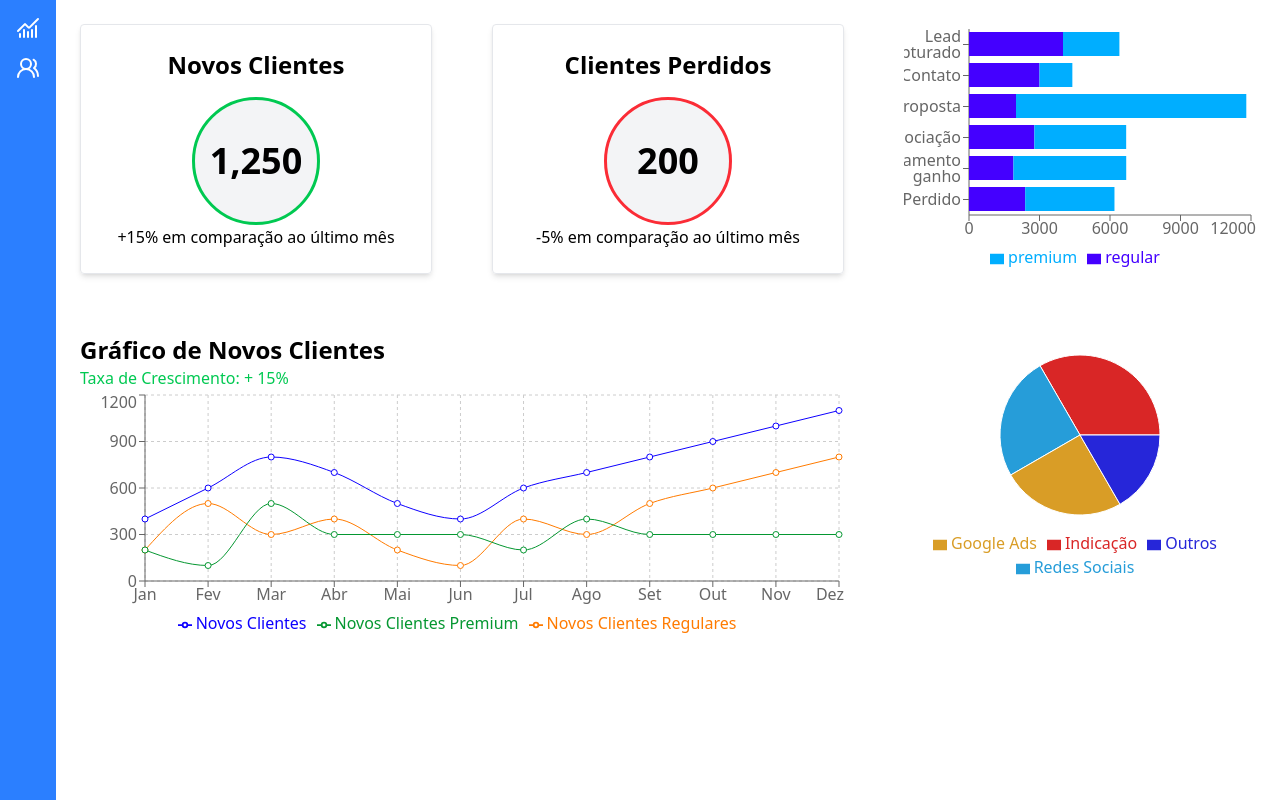
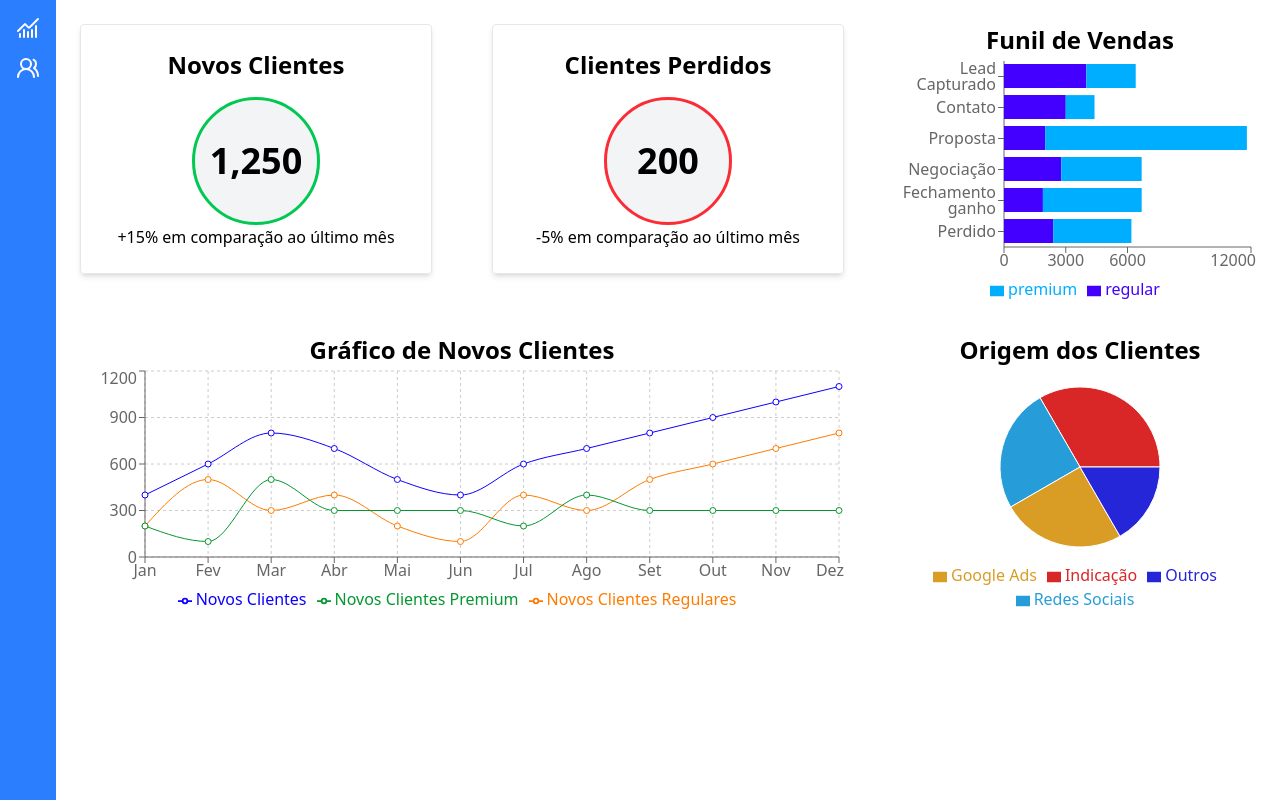
Before and after one commit to guilhermegodoydev/crm, a React (Vite) app in the folder client/: page / in a window 1280 px wide. Built offline with nearby package versions, Linux system fonts and the light colour scheme.

Commit message:
Adicionando classe css

```diff
--- a/client/src/components/Card.jsx
+++ b/client/src/components/Card.jsx
@@ -6,7 +6,7 @@ export default function Card({ titulo, valor, taxaCrescimento}) {
 
     return (
         <div className="flex flex-col items-center justify-center p-6 rounded shadow-md border border-gray-200">
-            <h1 className="text-2xl font-semibold">{titulo}</h1>
+            <h2>{titulo}</h2>
             <div className={`border-3 flex items-center justify-center size-32 rounded-full mt-4 bg-gray-100 ${positivo ? "border-green-500" : "border-red-500"}`}>
                 <p className="text-4xl font-bold">{valor}</p>
             </div>
--- a/client/src/components/graficos/Funil.jsx
+++ b/client/src/components/graficos/Funil.jsx
@@ -1,4 +1,4 @@
-import { Bar, BarChart, Legend, ResponsiveContainer, Tooltip, XAxis, YAxis } from "recharts";
+import { Bar, BarChart, LabelList, Legend, ResponsiveContainer, Tooltip, XAxis, YAxis } from "recharts";
 
 const dados = [
     { nome: 'Lead Capturado', regular: 4000, premium: 2400, },
@@ -11,11 +11,12 @@ const dados = [
 
 export default function Funil({ className }) {
     return (
-        <div className={className}>
+        <div className={`container-grafico ${className}`}>
+            <h2>Funil de Vendas</h2>
             <ResponsiveContainer>
                 <BarChart data={dados} layout="vertical">
                     <XAxis type="number"/>
-                    <YAxis dataKey="nome" type="category"/>
+                    <YAxis dataKey="nome" type="category" width={95}/>
                     <Bar dataKey="regular" stackId="a" fill="#4400ffff"/>
                     <Bar dataKey="premium" stackId="a" fill="#00aeffff"/>
                     <Tooltip/>
--- a/client/src/components/graficos/GraficoClientes.jsx
+++ b/client/src/components/graficos/GraficoClientes.jsx
@@ -22,9 +22,8 @@ export default function GraficoClientes({ className }) {
     const taxaFormatada = `${taxaPositiva ? '+' : ''} ${Math.abs(taxaCrescimento)}%`;
 
     return (
-        <div className={className}>
-            <h1>Gráfico de Novos Clientes</h1>
-            <p className={taxaPositiva ? "text-green-500" : "text-red-500"}>Taxa de Crescimento: {taxaFormatada}</p>
+        <div className={`container-grafico ${className}`}>
+            <h2>Gráfico de Novos Clientes</h2>
             <ResponsiveContainer>
                 <LineChart data={dados}>
                     <CartesianGrid strokeDasharray="3 3"/>
--- a/client/src/components/graficos/GraficoOrigemClientes.jsx
+++ b/client/src/components/graficos/GraficoOrigemClientes.jsx
@@ -9,7 +9,8 @@ const dados = [
 
 export default function GraficoOrigemClientes({ className }) {
     return (
-        <div className={className}>
+        <div className={`container-grafico ${className}`}>
+            <h2>Origem dos Clientes</h2>
             <ResponsiveContainer>
                 <PieChart>
                     <Pie data={dados} dataKey="clientes" nameKey="origem" cx="50%" cy="50%" outerRadius={80}>
```
